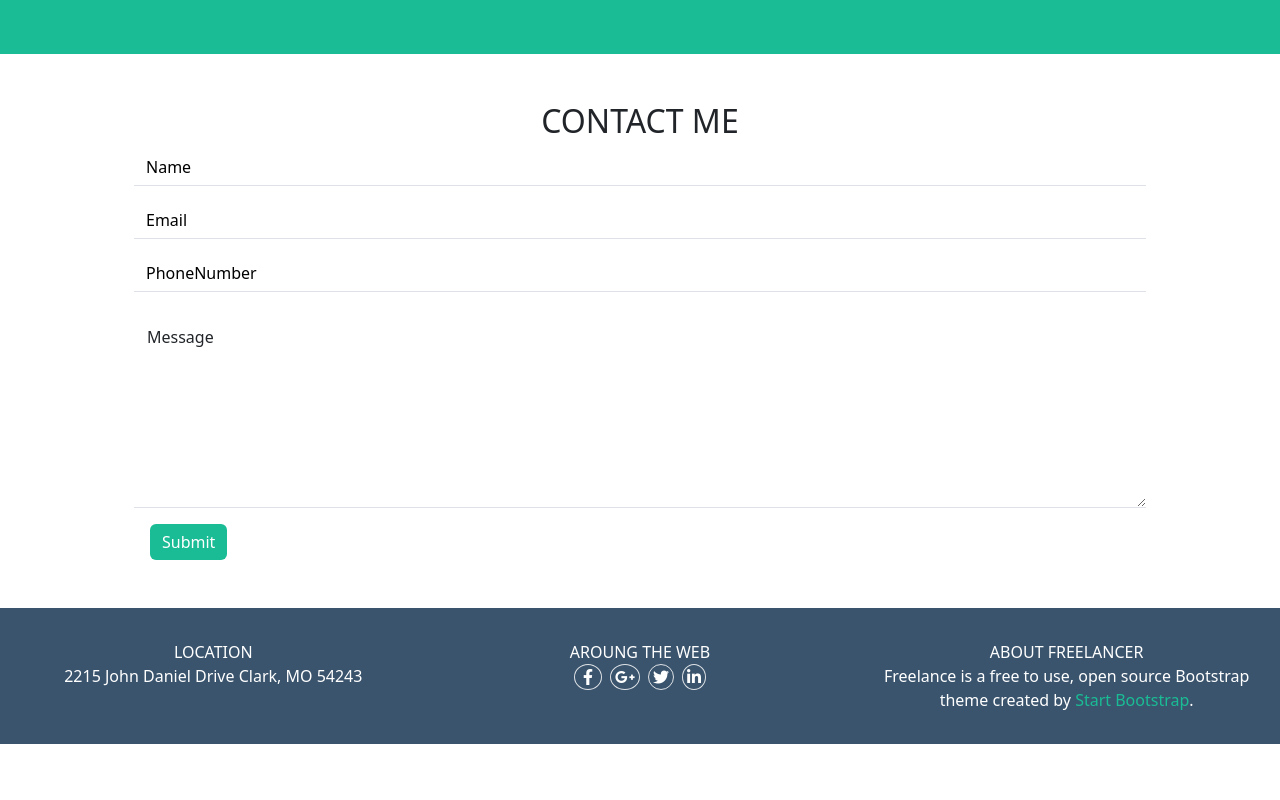
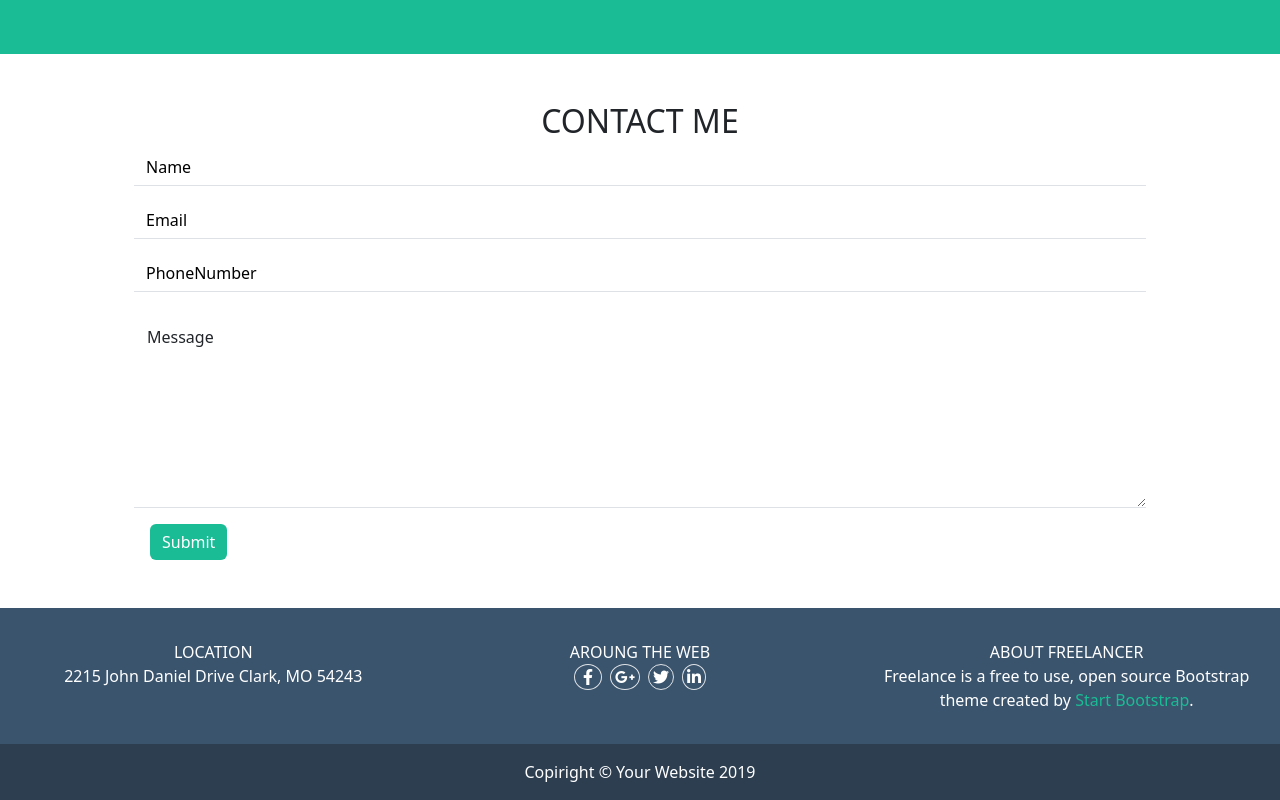
Before and after one commit to GiuliaSetti/html-css-bootstrap-freelancer, a plain HTML site: page index.html in a window 1280 px wide. Shown: the part 1794-2594 px from the top of the page. Before the commit the page ends 2538 px from the top, so only its background shows below. Drawn offline with nearby package versions, Linux system fonts and the light colour scheme.

Commit message:
bootstrap: down footer. End of exercise

```diff
--- a/index.html
+++ b/index.html
@@ -279,22 +279,15 @@
 
         <!-- /upper footer -->
 
+        <!-- down_footer -->
 
 
+        <div class="text-white text-center">
+            <div class="my_copy py-3 my_dark_back">Copiright &copy; Your Website 2019</div>
+        </div>
 
 
-
-
-
-
-
-
-
-
-
-
-
-
+        <!-- /down_footer -->
 
 
     </footer>
@@ -302,20 +295,6 @@
     <!-- /footer -->
 
 
-
-
-
-
-
-
-
-
-
-
-
-
-
-
     <script src="https://cdn.jsdelivr.net/npm/@popperjs/core@2.11.6/dist/umd/popper.min.js" integrity="sha384-oBqDVmMz9ATKxIep9tiCxS/Z9fNfEXiDAYTujMAeBAsjFuCZSmKbSSUnQlmh/jp3" crossorigin="anonymous"></script>
     <script src="https://cdn.jsdelivr.net/npm/bootstrap@5.3.0-alpha1/dist/js/bootstrap.min.js" integrity="sha384-mQ93GR66B00ZXjt0YO5KlohRA5SY2XofN4zfuZxLkoj1gXtW8ANNCe9d5Y3eG5eD" crossorigin="anonymous"></script>
 
```
